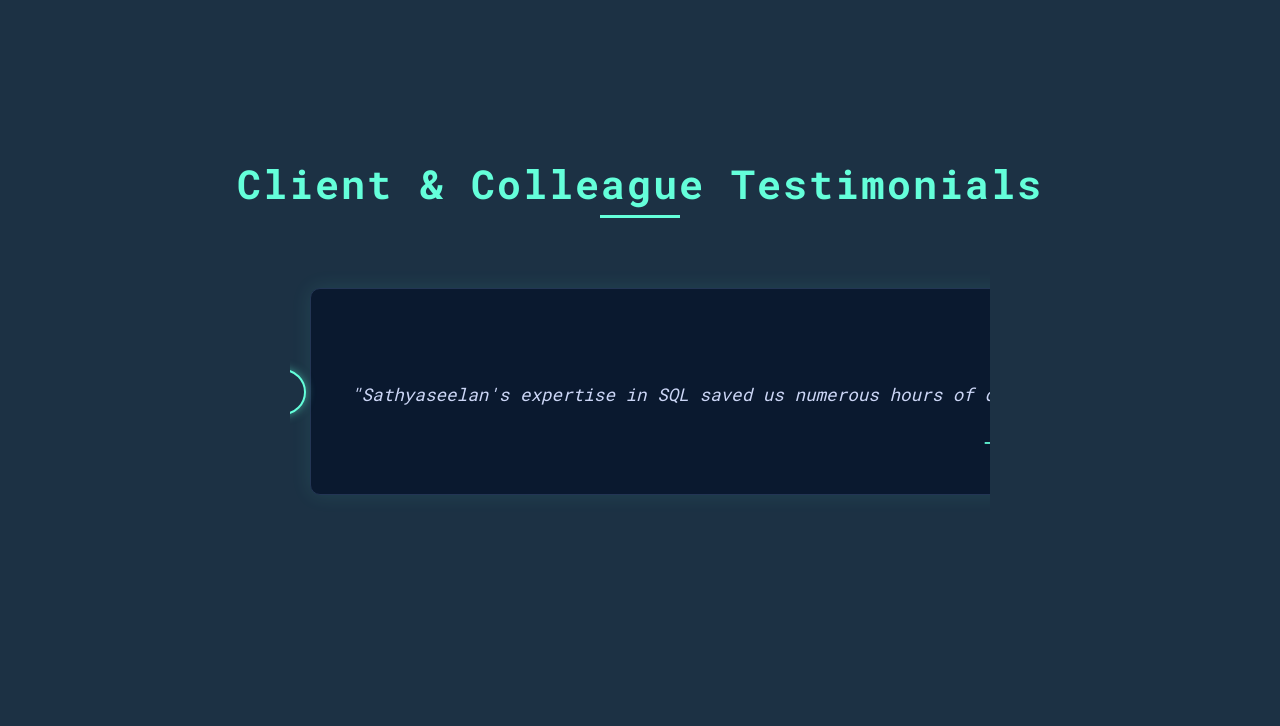
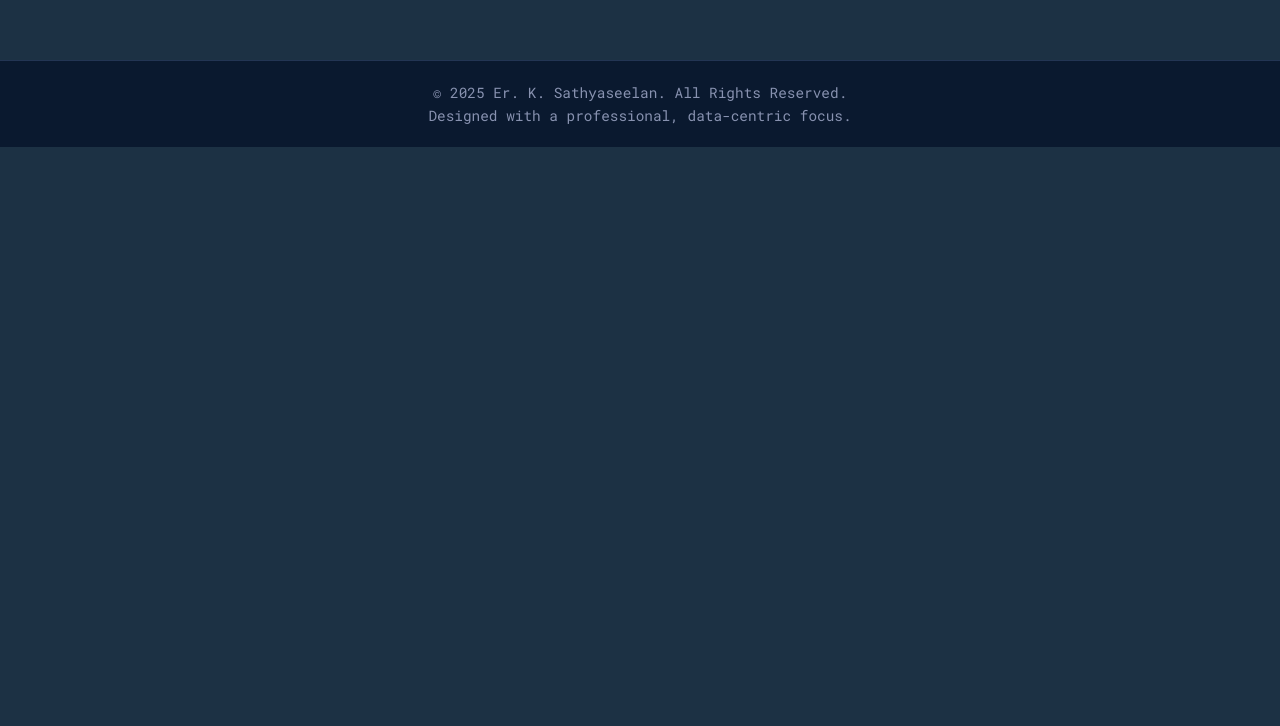
Before and after one commit to sathyaseelan07-spec/Portfolio, a plain HTML site: page index.html in a window 1280 px wide. Shown: the part 3554-4280 px from the top of the page. After the commit the page ends 3701 px from the top, so only its background shows below. Drawn offline with Linux system fonts and the light colour scheme.

Commit message:
testimonial Disabled

```diff
--- a/index.html
+++ b/index.html
@@ -120,7 +120,7 @@
             </div>
         </section>
 
-        <section id="testimonials" class="content-section">
+        <!-- <section id="testimonials" class="content-section">
             <div class="container">
                 <h2 class="section-title">Client & Colleague Testimonials</h2>
                 <div class="carousel-container">
@@ -147,10 +147,10 @@
                     <div class="carousel-nav">
                         <button class="prev-btn"><i class="fas fa-chevron-left"></i></button>
                         <button class="next-btn"><i class="fas fa-chevron-right"></i></button>
-                    </div>
-                </div>
+                    </div> -->
+                <!-- </div>
             </div>
-        </section>
+        </section> -->
 
     </main>
 
```
